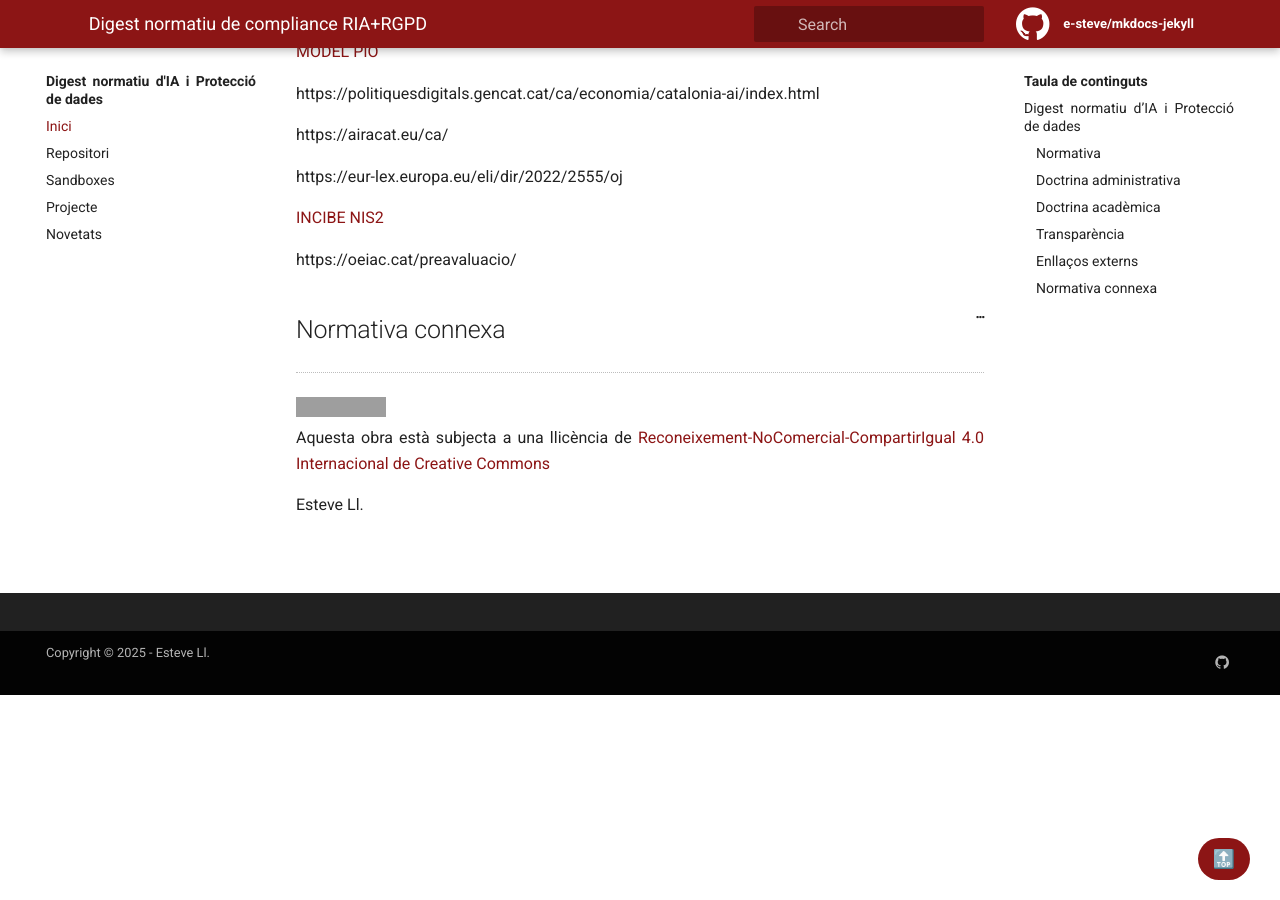
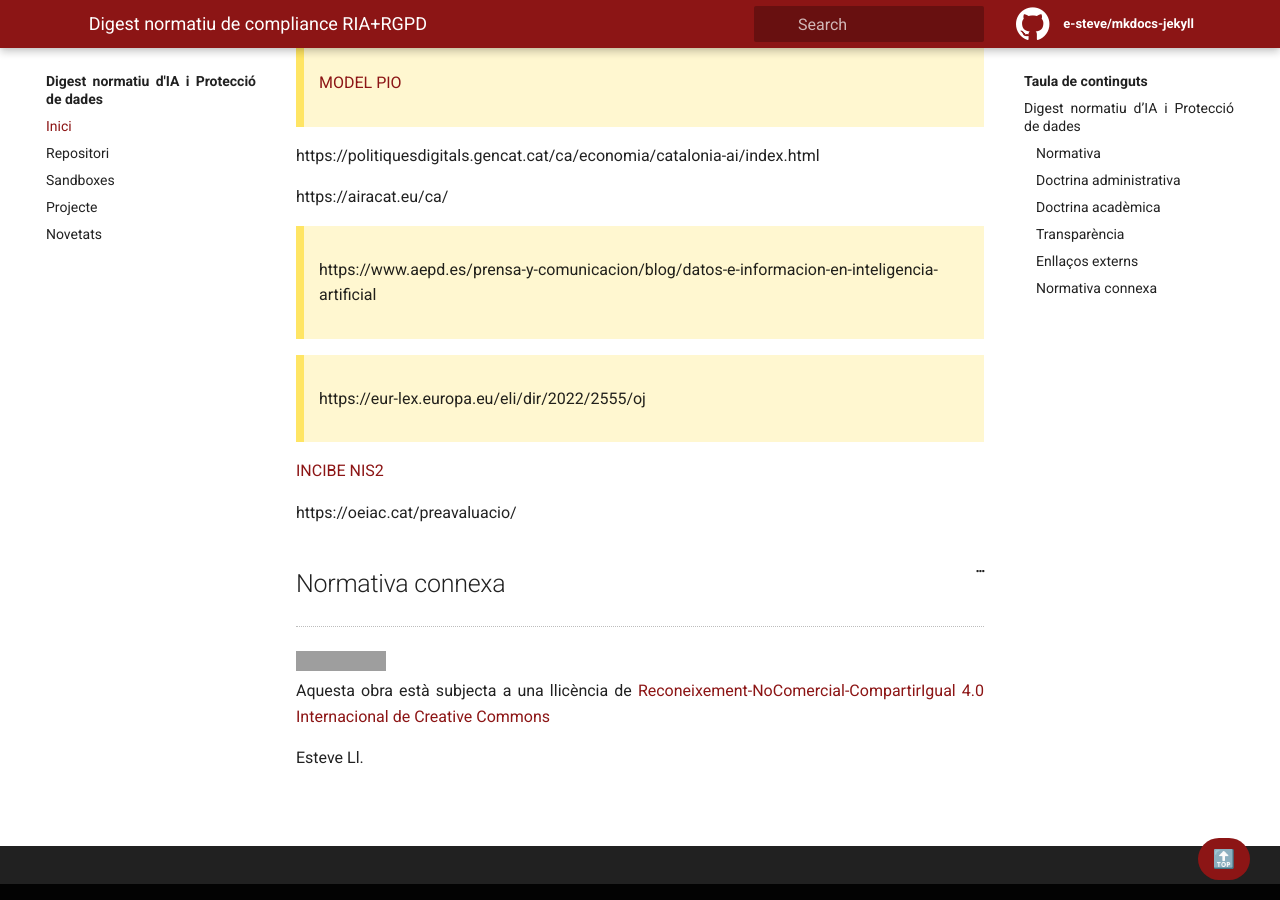
Before and after one commit to e-steve/e-steve.github.io, a Jekyll site: the page built from pages/index.md, in a window 1280 px wide and 900 px high, scrolled down 6336 px. Built offline with Jekyll 4.4.1, drawn with Linux system fonts in a browser that asks for light colours; part of the change alters nothing that is shown; grey boxes are pictures that could not be loaded.

Commit message:
Update index.md

```diff
--- a/pages/index.md
+++ b/pages/index.md
@@ -197,12 +197,17 @@ https://commission.europa.eu/strategy-and-policy/priorities-2019-2024/europe-fit
 
 [OEIAC](https://oeiac.cat/cataleg-legal/)
 
+>
 [MODEL PIO](https://politiquesdigitals.gencat.cat/ca/detalls/Noticia/model-pio)
 
 https://politiquesdigitals.gencat.cat/ca/economia/catalonia-ai/index.html
 
 https://airacat.eu/ca/
 
+>
+https://www.aepd.es/prensa-y-comunicacion/blog/datos-e-informacion-en-inteligencia-artificial
+
+>
 https://eur-lex.europa.eu/eli/dir/2022/2555/oj
 
 
```
